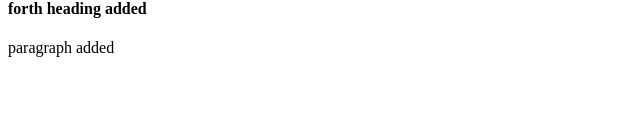
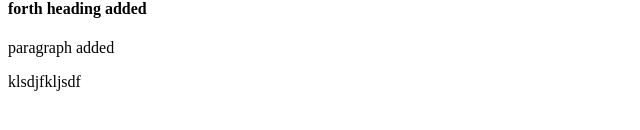
Before and after one commit to LearnTheGithub/repo-1, a plain HTML site: page index.html in a window 1280 px wide. Shown: the part 170-300 px from the top of the page, without its empty margins (0-640 px from the left). Drawn offline with Linux system fonts and the light colour scheme.

Commit message:
faltu chiz added

```diff
--- a/index.html
+++ b/index.html
@@ -6,6 +6,7 @@
 <h3>third heading added</h3>
 <h4>forth heading added</h4>
 <p>paragraph added</p>
+<p>klsdjfkljsdf</p>
 </body>
 
 </html>
```
